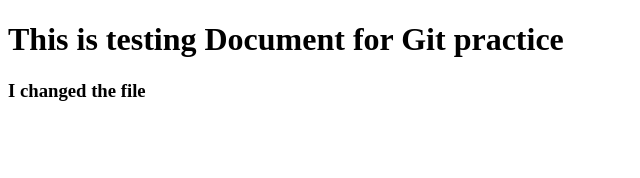
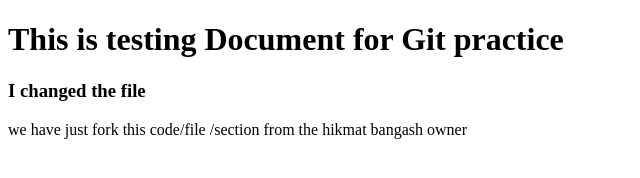
Before and after one commit to HikmatBangash/First-Project, a plain HTML site: page index.html in a window 1280 px wide. Shown: the whole page, without its empty margins (0-640 px from the left). Drawn offline with Linux system fonts and the light colour scheme.

Commit message:
fork updated

```diff
--- a/index.html
+++ b/index.html
@@ -9,5 +9,10 @@
 <body>
     <h1>This is testing Document for Git practice</h1>
     <h3>I changed the file</h3>
+    <!-- the below part is just for the purpose of fork concept while we will be doing work like that coukld let us
+     let us about your concept
+    -->
+
+    <p>we have just fork this code/file /section from the hikmat bangash owner</p>
 </body>
 </html>
```
